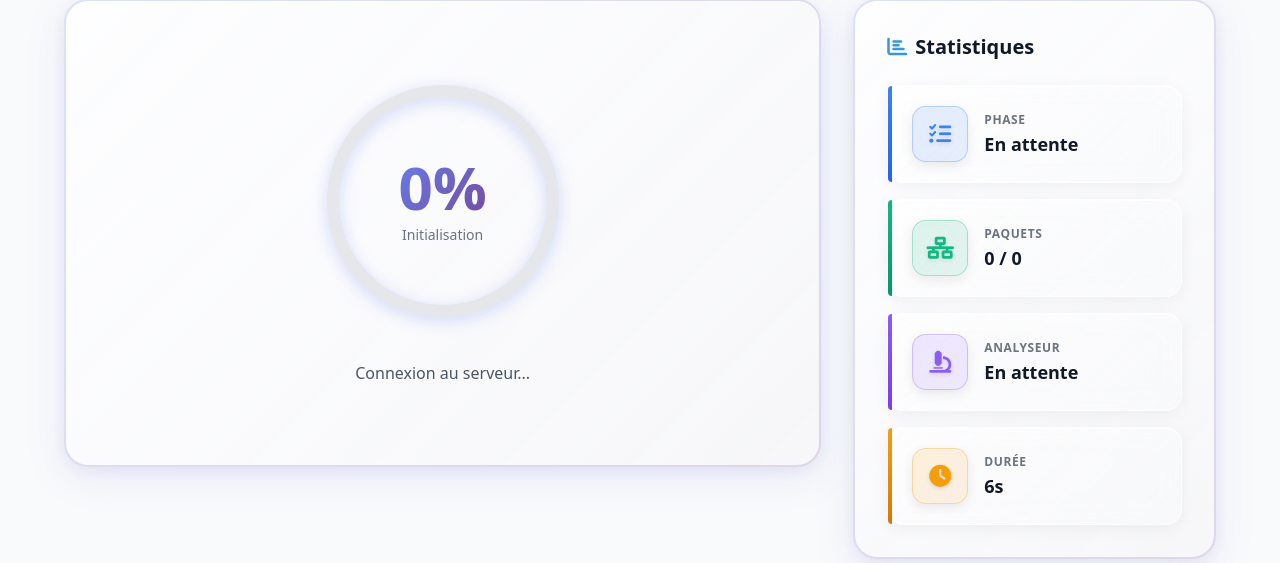
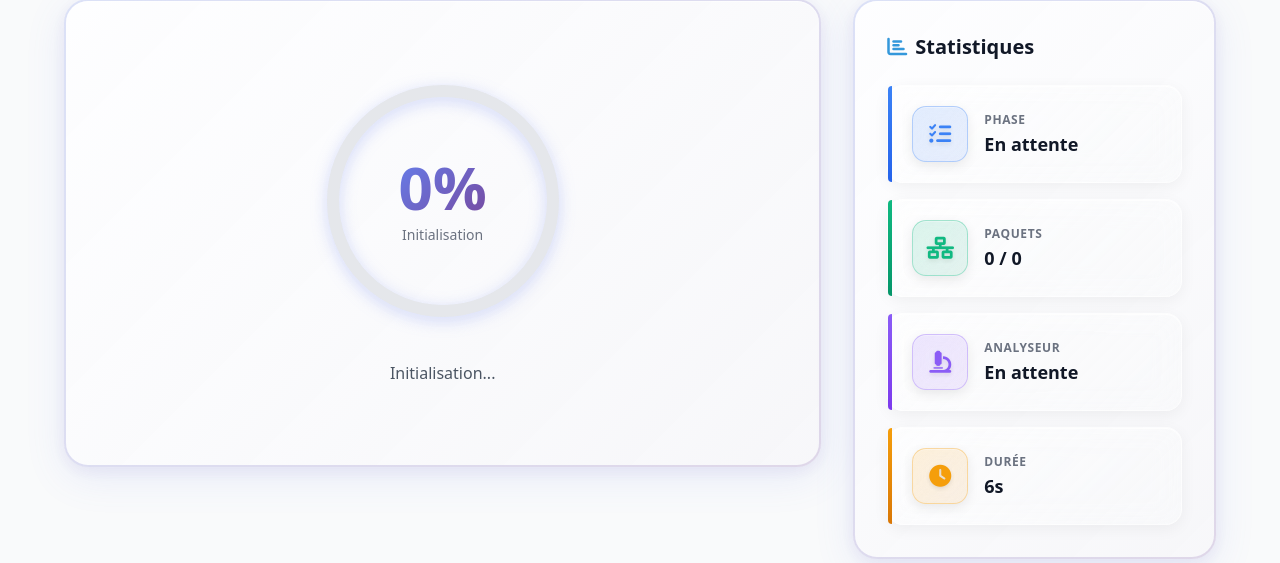
Before and after one commit to MacFlurry/pcap_analyzer, a FastAPI app: page /progress/1 in a window 1280 px wide. Shown: the part 249-812 px from the top of the page. Run offline with FastAPI, Linux system fonts and the light colour scheme; data that the repository does not hold is empty; parts of the project's set-up code (start-up, migrations or seed data) failed here and were passed over; some libraries are stand-ins or nearby versions.

Commit message:
Fix progress message definitively - remove hardcoded HTML text
Root cause: The message "Connexion au serveur..." was hardcoded in the
HTML template and JavaScript never explicitly set an initial value,
leading to timing issues where the message would never update.

Complete fix in 3 parts:

1. Set initial message explicitly in init()
   - Immediately sets message to "Initialisation..." on page load
   - Eliminates dependency on HTML content or timing
   - File: app/static/js/progress.js (lines 35-37)

2. Remove duplicate fallback logic
   - Removed fallback check for hardcoded "Connexion au serveur..." string
   - Proper phase-based fallback in handleProgressUpdate() is sufficient
   - File: app/static/js/progress.js (removed lines 187-195)

3. Remove hardcoded HTML message
   - Empty message div, JavaScript has full control from start
   - File: app/templates/progress.html (line 89)

Flow now works correctly:
- HTML loads with empty message div
- JavaScript init() immediately sets "Initialisation..."
- fetchInitialStatus() updates based on task status
- SSE events update message via handleProgressUpdate()

The message will NEVER be stuck at "Connexion au serveur..." anymore.

🤖 Generated with [Claude Code](https://claude.com/claude-code)

Co-Authored-By: Claude Sonnet 4.5 <noreply@anthropic.com>

```diff
--- a/app/static/js/progress.js
+++ b/app/static/js/progress.js
@@ -32,6 +32,10 @@ class ProgressMonitor {
     }
 
     async init() {
+        // Set initial message immediately
+        this.currentMessage.textContent = 'Initialisation...';
+        this.currentMessage.className = 'text-center text-gray-600 dark:text-gray-400 font-medium';
+
         // Fetch initial task status first
         await this.fetchInitialStatus();
 
@@ -177,16 +181,6 @@ class ProgressMonitor {
             } else if (taskData.status === 'pending') {
                 this.updatePhase('metadata');
                 this.currentMessage.textContent = 'En attente de démarrage...';
-                this.currentMessage.className = 'text-center text-gray-600 dark:text-gray-400 font-medium';
-            }
-
-            // Si aucun message n'a été défini mais qu'on a une phase, mettre un message par défaut
-            if (!this.currentMessage.textContent || this.currentMessage.textContent === 'Connexion au serveur...') {
-                if (taskData.status === 'processing') {
-                    this.currentMessage.textContent = 'Analyse en cours...';
-                } else if (taskData.status === 'pending') {
-                    this.currentMessage.textContent = 'Initialisation...';
-                }
                 this.currentMessage.className = 'text-center text-gray-600 dark:text-gray-400 font-medium';
             }
 
--- a/app/templates/progress.html
+++ b/app/templates/progress.html
@@ -86,7 +86,7 @@
 
                     <!-- Current Message -->
                     <div id="current-message" class="text-center text-gray-600 dark:text-gray-400 font-medium">
-                        Connexion au serveur...
+                        <!-- Message will be set by JavaScript -->
                     </div>
                 </div>
             </div>
```
